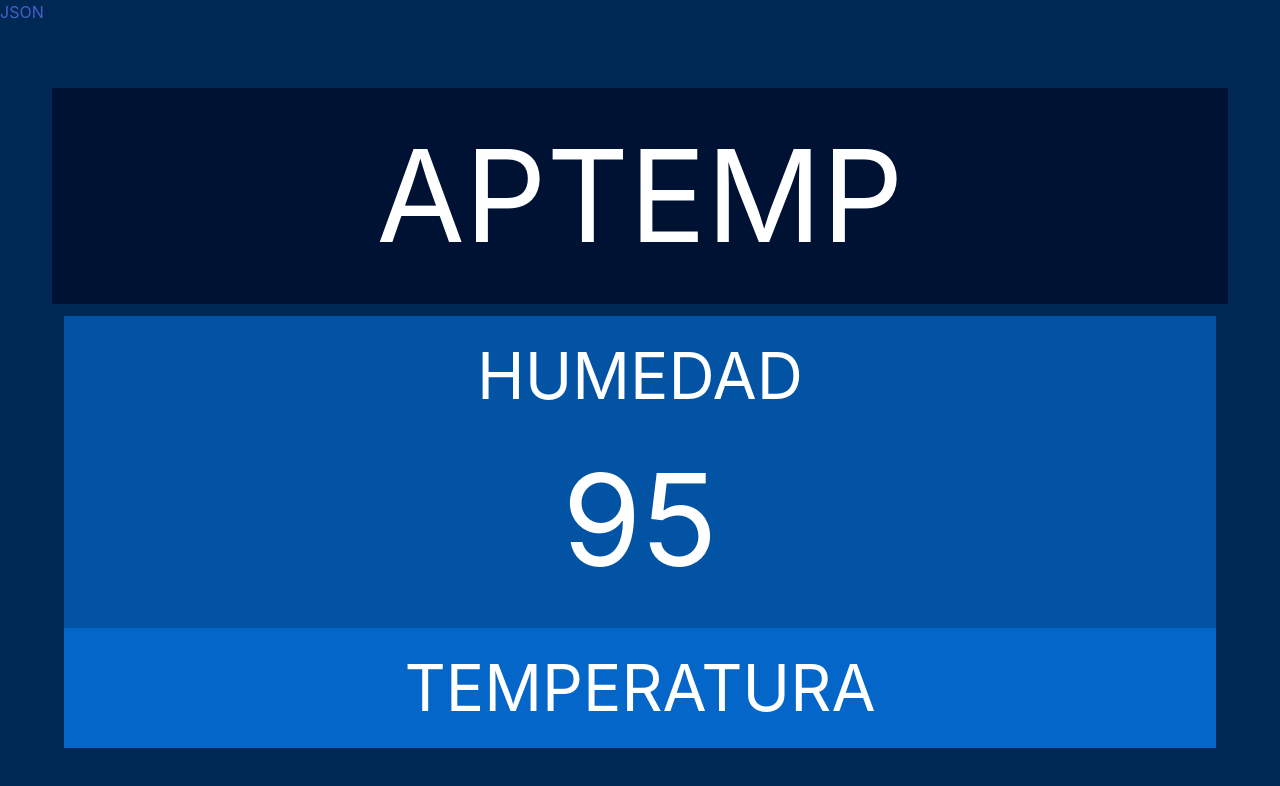
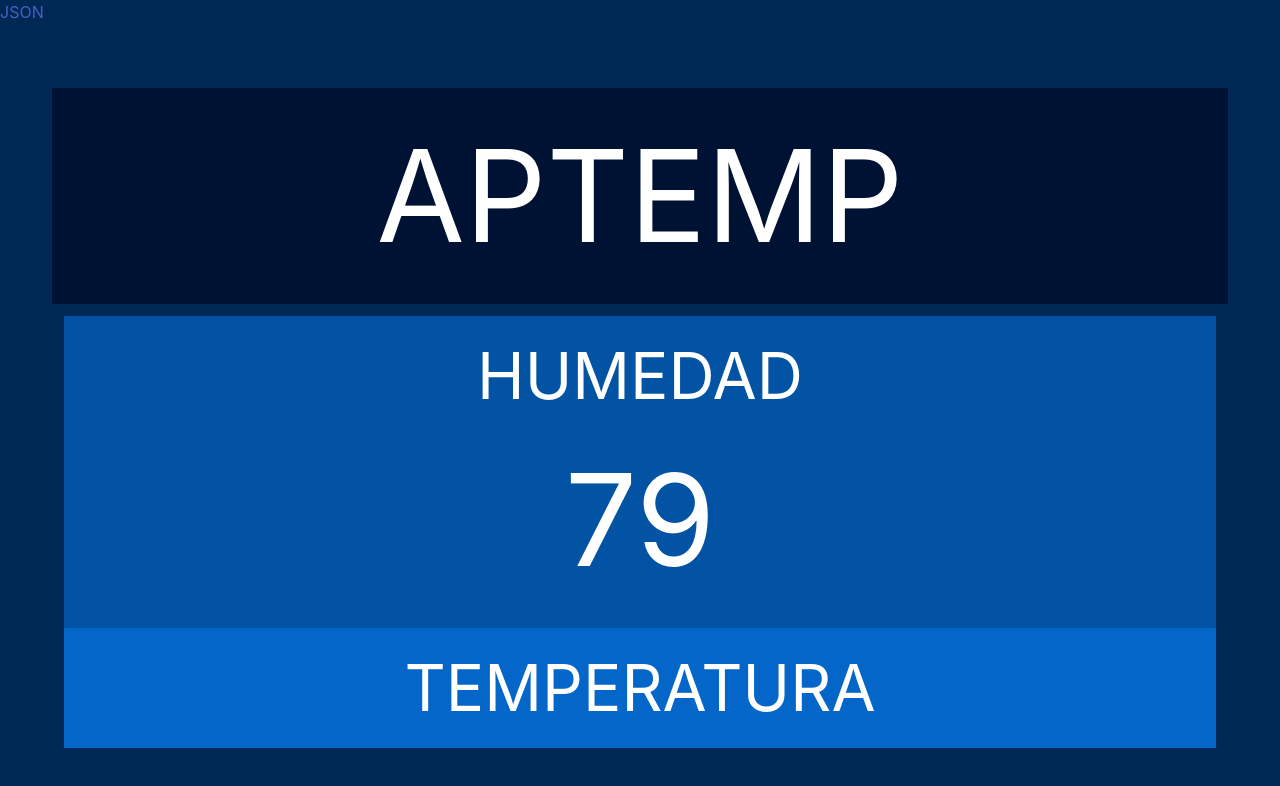
Before and after one commit to rubenvg1/APTEMP, a plain HTML site: page index.html in a window 1280 px wide. Drawn offline with nearby package versions, Linux system fonts and the light colour scheme; no server answers.

Commit message:
Update index.html

```diff
--- a/index.html
+++ b/index.html
@@ -35,7 +35,7 @@
 
           <div class='column has-text-centered' style="background: #0353a4 ;">
             <h1 style='font-size: 4rem' style="background: #0353a4;" >HUMEDAD</h1>
-            <h1 id="tem " style='font-size: 8rem'>95</h1>
+            <h1 id="tem " style='font-size: 8rem'>79</h1>
 
             <script src="https://www.gstatic.com/firebasejs/3.6.1/firebase.js"></script>
 
```
